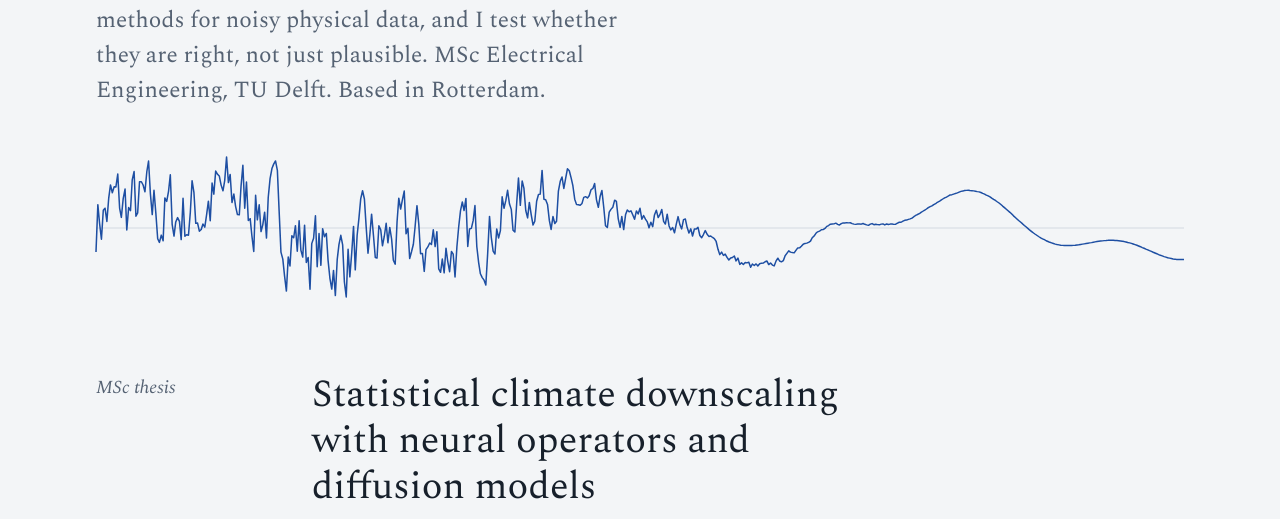
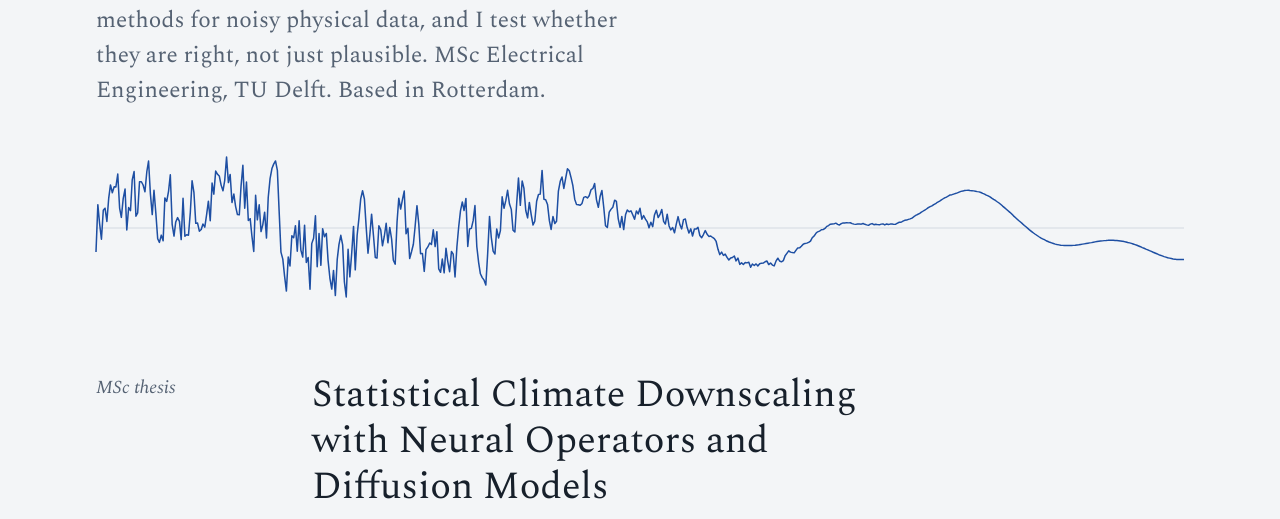
Before and after one commit to drairikar/drairikar.github.io, a plain HTML site: page index.html in a window 1280 px wide. Shown: the part 406-925 px from the top of the page. Drawn offline with nearby package versions, Linux system fonts and the light colour scheme.

Commit message:
Use the thesis title exactly as published
Co-Authored-By: Claude Opus 5.5 <noreply@anthropic.com>
Claude-Session: https://claude.ai/code/session_016UCxe5fKtVKGrm6LvNnZGu

```diff
--- a/index.html
+++ b/index.html
@@ -150,7 +150,7 @@
     <section id="thesis" class="thesis" aria-labelledby="thesis-h">
       <h2 id="thesis-h">MSc thesis</h2>
       <div class="body">
-        <h3>Statistical climate downscaling with neural operators and diffusion models</h3>
+        <h3>Statistical Climate Downscaling with Neural Operators and Diffusion Models</h3>
         <p class="sub">MSc thesis, TU Delft, 2026. PyTorch, trained on the Snellius supercomputer.
           <a href="https://resolver.tudelft.nl/uuid:785a2341-edf8-4b72-8c72-2c47f62ec16c">Read it in the TU Delft repository</a>.</p>
         <p>Coarse reanalysis such as ERA5 (~25 km) misses local structure, and simulating it at high resolution
```
